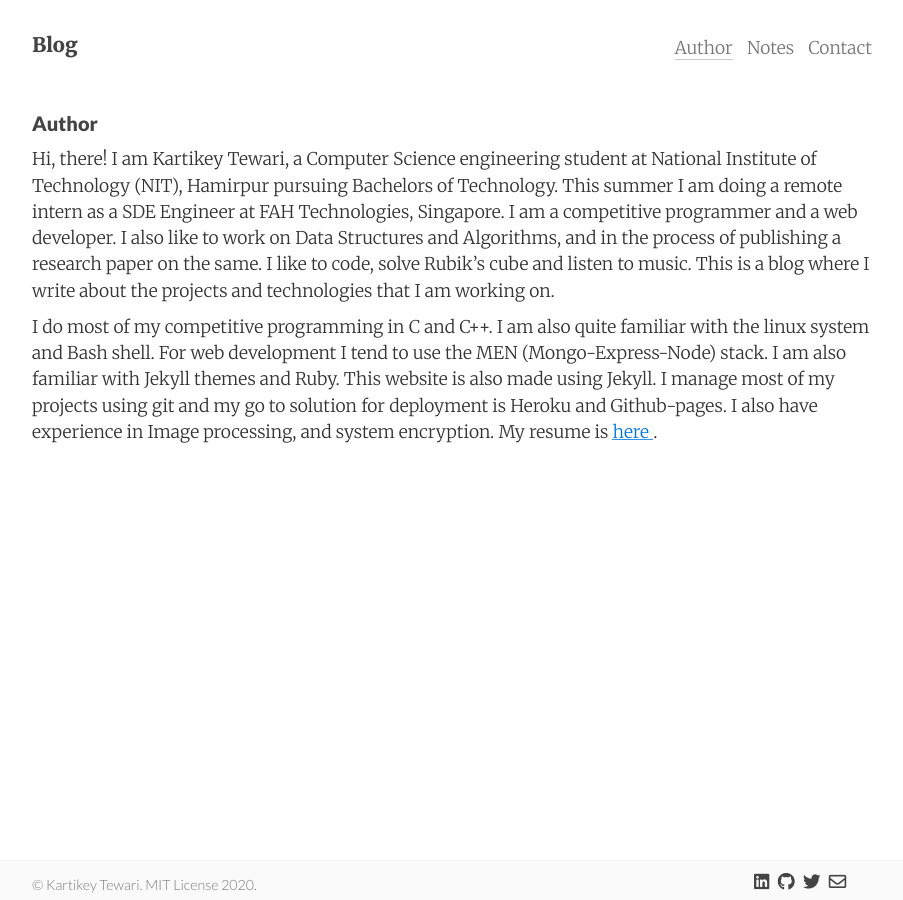
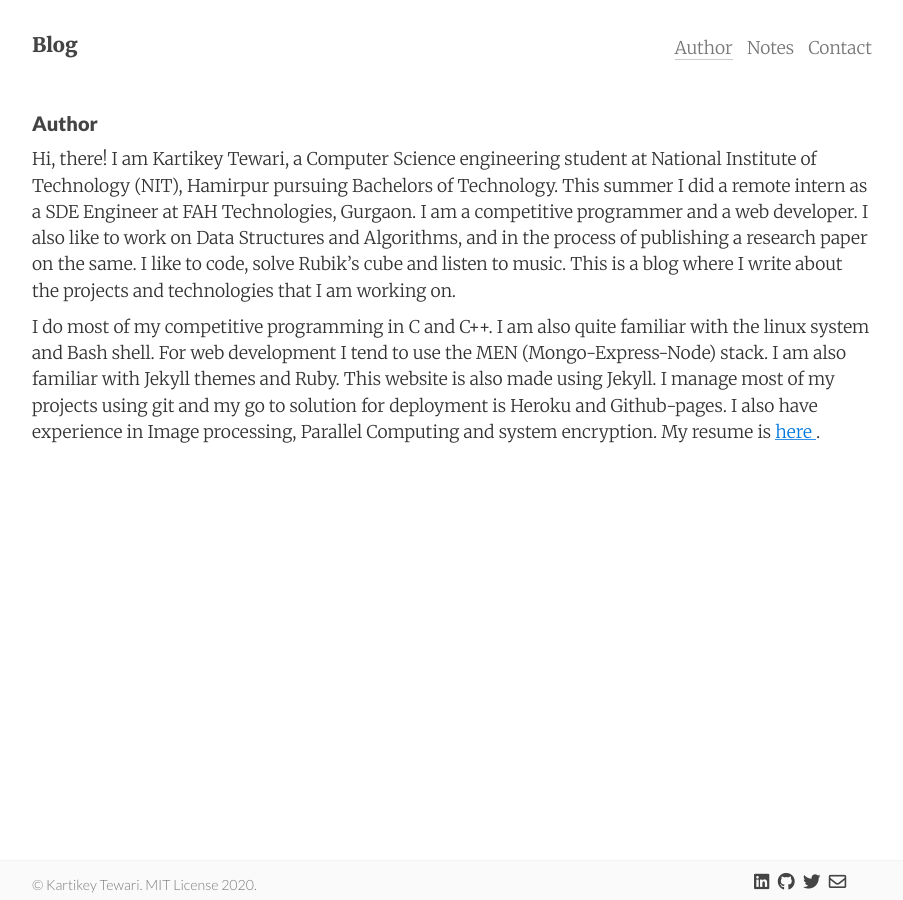
Before and after one commit to kartikeytewari/kartikeytewari.github.io, a Jekyll site: the page built from about.md, in a window 1280 px wide. Shown: the whole page, without its empty margins (188-1091 px from the left). Built offline with Jekyll 4.4.1, drawn with Linux system fonts in a browser that asks for light colours; nearby versions of some CDN libraries.

Commit message:
updated about page

```diff
--- a/about.md
+++ b/about.md
@@ -5,6 +5,6 @@ permalink: /author/
 tags: author
 ---
 
-Hi, there! I am Kartikey Tewari, a Computer Science engineering student at National Institute of Technology (NIT), Hamirpur pursuing Bachelors of Technology. This summer I am doing a remote intern as a SDE Engineer at FAH Technologies, Singapore. I am a competitive programmer and a web developer. I also like to work on Data Structures and Algorithms, and in the process of publishing a research paper on the same. I like to code, solve Rubik's cube and listen to music. This is a blog where I write about the projects and technologies that I am working on.
+Hi, there! I am Kartikey Tewari, a Computer Science engineering student at National Institute of Technology (NIT), Hamirpur pursuing Bachelors of Technology. This summer I did a remote intern as a SDE Engineer at FAH Technologies, Gurgaon. I am a competitive programmer and a web developer. I also like to work on Data Structures and Algorithms, and in the process of publishing a research paper on the same. I like to code, solve Rubik's cube and listen to music. This is a blog where I write about the projects and technologies that I am working on.
 
-I do most of my competitive programming in C and C++. I am also quite familiar with the linux system and Bash shell. For web development I tend to use the MEN (Mongo-Express-Node) stack. I am also familiar with Jekyll themes and Ruby. This website is also made using Jekyll. I manage most of my projects using git and my go to solution for deployment is Heroku and Github-pages. I also have experience in Image processing, and system encryption. My resume is <a href="/blog/resume.pdf"> here </a>.
+I do most of my competitive programming in C and C++. I am also quite familiar with the linux system and Bash shell. For web development I tend to use the MEN (Mongo-Express-Node) stack. I am also familiar with Jekyll themes and Ruby. This website is also made using Jekyll. I manage most of my projects using git and my go to solution for deployment is Heroku and Github-pages. I also have experience in Image processing, Parallel Computing and system encryption. My resume is <a href="/blog/resume.pdf"> here </a>.
```
